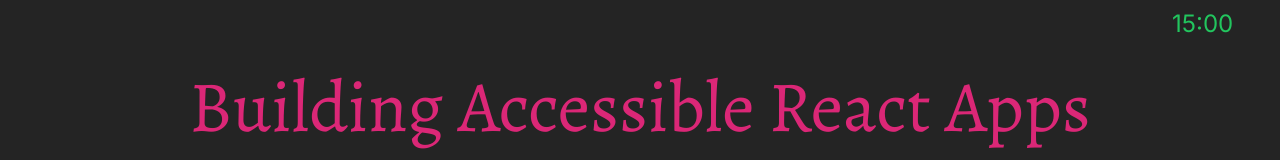
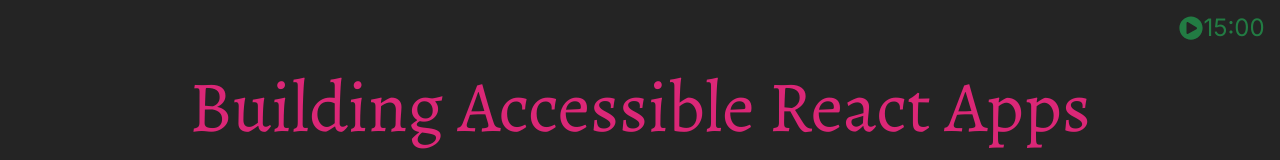
Before and after one commit to jaga3421/react-meetup, a Next.js app: page / in a window 1280 px wide. Shown: the top 160 px of the page. Built offline with nearby package versions, Linux system fonts and the light colour scheme.

Commit message:
play/pause btn | added email in thanks

```diff
--- a/app/components/TimerComponent.jsx
+++ b/app/components/TimerComponent.jsx
@@ -1,5 +1,7 @@
 "use client";
 import React, { useState, useEffect } from "react";
+import { FaPlayCircle } from "react-icons/fa";
+import { FaCirclePause } from "react-icons/fa6";
 
 const TimerComponent = ({ timer }) => {
   const totalTime = timer * 60; // Convert minutes to seconds
@@ -50,7 +52,12 @@
       }`}
       onClick={toggleTimer}
     >
-      <span className="text-left inline-block w-[100px]">{formatTime()}</span>
+      <span className="text-left flex flex-row space-x-2 items-center justify-center w-[100px] opacity-55">
+        <span className="my-2 inline-block">
+          {isActive ? <FaCirclePause /> : <FaPlayCircle />}
+        </span>
+        {"  "} {formatTime()}
+      </span>
     </div>
   );
 };
--- a/app/slides/Thanks.jsx
+++ b/app/slides/Thanks.jsx
@@ -8,6 +8,7 @@
 import { FaLinkedin } from "react-icons/fa";
 import { FaGithub } from "react-icons/fa";
 import { FaLink } from "react-icons/fa";
+import { IoMailSharp } from "react-icons/io5";
 
 import {
   VariantStaggerParent,
@@ -31,6 +32,11 @@
       icon: <FaLink />,
       content: "ja.gadee.sh",
       url: "https://ja.gadee.sh",
+    },
+    {
+      icon: <IoMailSharp />,
+      content: "j@gadee.sh",
+      url: "mailto:j@gadee.sh",
     },
   ],
 };
```
